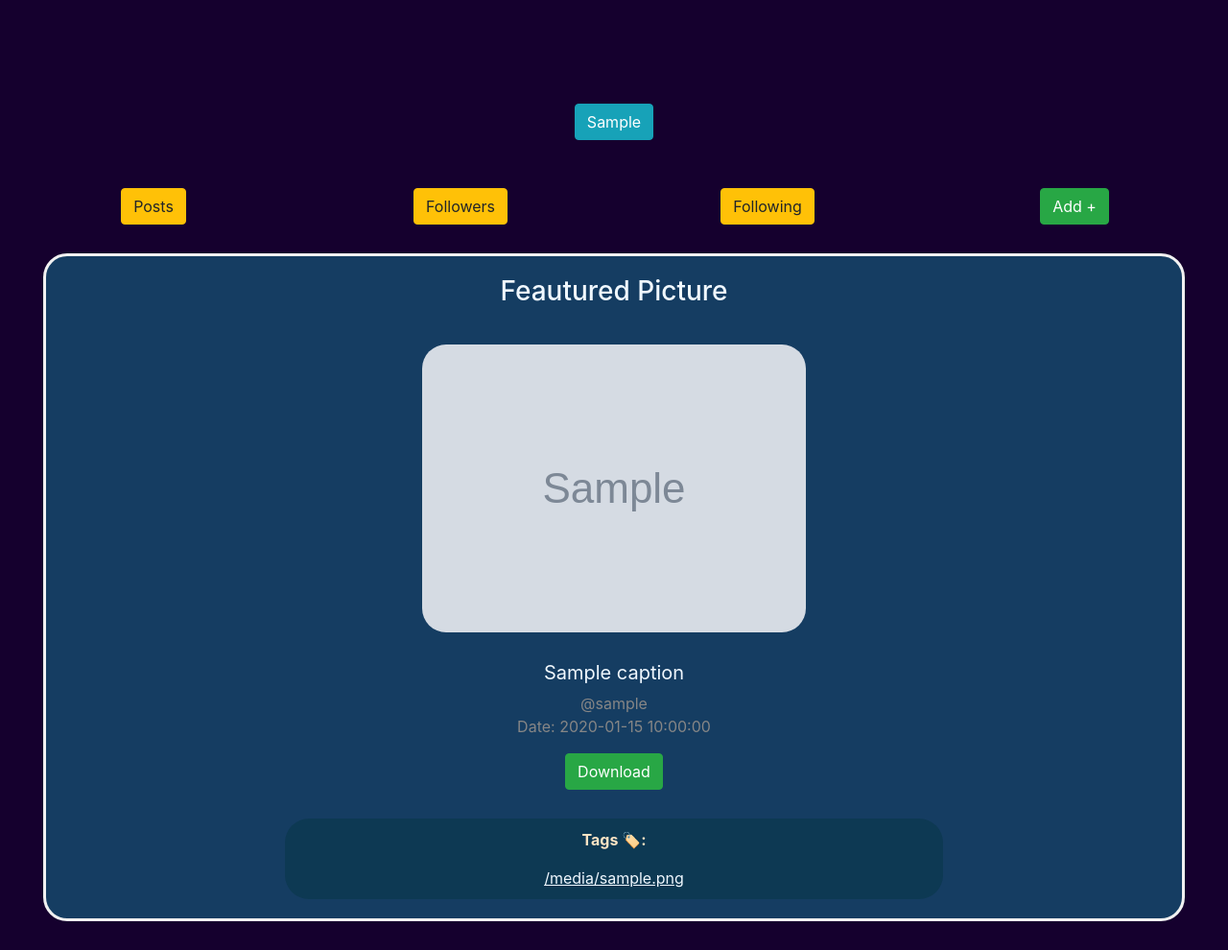
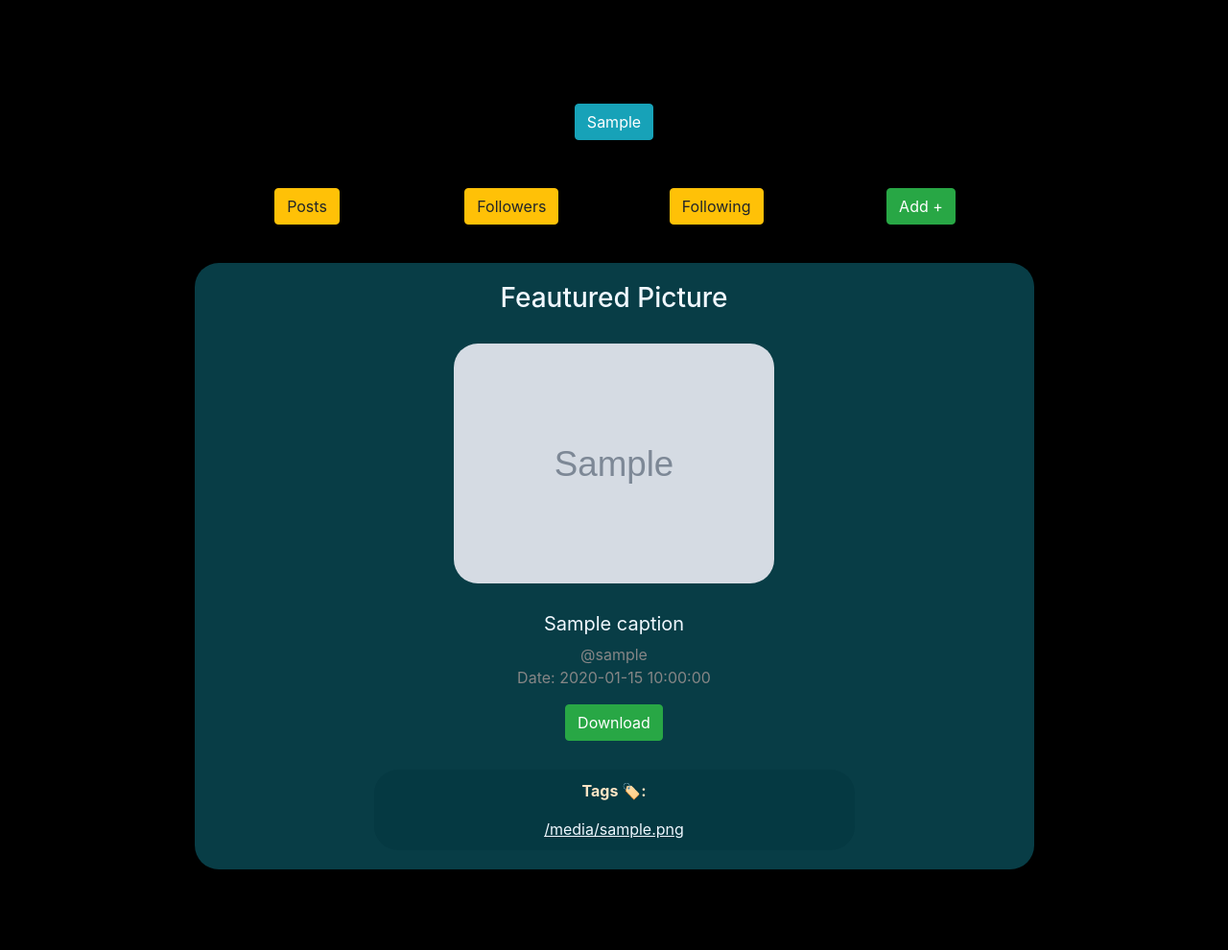
Before and after one commit to iZub1n/Z-ImgRepo, a Flask app: template templates/user_profile.html in a window 1280 px wide. Shown: the part 64-1054 px from the top of the page at 96% size. After the commit the page ends 970 px from the top, so only its background shows below. Run offline with Flask 2, Linux system fonts and the light colour scheme; the template is opened without the code that fills it: most values are stand-ins (such as "Sample title", 1, 10 or a date in 2020); grey boxes marked "Sample" are stand-in pictures; some libraries are stand-ins or nearby versions.

Commit message:
Improved UI

```diff
--- a/static/styles/basicstylesheet.css
+++ b/static/styles/basicstylesheet.css
@@ -8,20 +8,33 @@
     background-color: rgba(20, 152, 175, 0.4);
     color: white;
     font-weight: bold;
-    border: 3px solid #f1f1f1;
 
 
     z-index: 2;
     padding: 20px;
-    margin: 30px;
+    margin: 10px;
     text-align: center;
     border-radius: 25px;
     text-align: center;
-
+    height: 650px;
 }
 
 .display-img{
-    border-radius: 25px; max-width: 80%; margin-bottom: 30px; margin-top: 30px;
+    border-radius: 25px;
+    max-width: 80%;
+    max-height: 250px;
+}
+
+.display-box{
+    height: 250px;
+    margin-bottom: 10px;
+    margin-top: 30px;
+}
+
+.display-box-big{
+    max-height: 800px;
+    margin-bottom: 30px;
+    margin-top: 30px;
 }
 
 .lbl{
@@ -37,4 +50,40 @@
     border-radius: 25px;
     border-color: bisque;
     margin-top: 30px;
+    overflow: auto;
+    max-height: 200px;
 }
+
+.tag_list_large{
+    background-color: rgba(0, 52, 61, 0.4);
+    margin-left: 20%;
+    margin-right: 20%;
+    padding: 10px;
+    border-radius: 25px;
+    border-color: bisque;
+    margin-top: 30px;
+    overflow: auto;
+    max-height: 400px;
+}
+
+.bigPictureDisplay{
+       color: wheat;
+    background-color: rgb(111, 233, 196);
+    background-color: rgba(20, 152, 175, 0.4);
+    color: white;
+    font-weight: bold;
+
+
+    z-index: 2;
+    padding: 20px;
+    margin: 10px;
+    text-align: center;
+    border-radius: 25px;
+    text-align: center;
+    height: 650px;
+    text-align:center;
+    margin-left: 15%;
+    margin-right: 15%;
+    height: auto !important;
+
+}
--- a/templates/discover.html
+++ b/templates/discover.html
@@ -14,7 +14,9 @@
     {% for fimg in feed %}
     <div class="col-12 col-lg-4 col-md-6" style="text-align:center;">
         <div class='bg-text'>
-            <img class='display-img' src="{{fimg[0].imgurl}}"/>
+            <div class='display-box'>
+                <img class='display-img' src="{{fimg[0].imgurl}}"/>
+            </div>
             <h5 style="font-weight: normal;">{{fimg[0].caption}}</h5>
             <a href="{{ url_for('user_profile', user_name=fimg[0].username) }}" class="lbl">@{{fimg[0].username}}</a>
             <p class="lbl"> Date: {{fimg[0].date}}</p>
--- a/templates/feed.html
+++ b/templates/feed.html
@@ -15,7 +15,9 @@
     {% for fimg in feed %}
     <div class="col-12 col-lg-4 col-md-6" style="text-align:center;">
         <div class='bg-text'>
-            <img class='display-img' src="{{fimg[0].imgurl}}"/>
+            <div class='display-box'>
+                <img class='display-img' src="{{fimg[0].imgurl}}"/>
+            </div>
             <h5 style="font-weight: normal;">{{fimg[0].caption}}</h5>
             <a href="{{ url_for('user_profile', user_name=fimg[0].username) }}" class="lbl">@{{fimg[0].username}}</a>
             <p class="lbl"> Date: {{fimg[0].date}}</p>
--- a/templates/layout.html
+++ b/templates/layout.html
@@ -10,7 +10,7 @@
         <script src="https://cdnjs.cloudflare.com/ajax/libs/popper.js/1.14.7/umd/popper.min.js" integrity="sha384-UO2eT0CpHqdSJQ6hJty5KVphtPhzWj9WO1clHTMGa3JDZwrnQq4sF86dIHNDz0W1" crossorigin="anonymous"></script>
         <script src="https://stackpath.bootstrapcdn.com/bootstrap/4.3.1/js/bootstrap.min.js" integrity="sha384-JjSmVgyd0p3pXB1rRibZUAYoIIy6OrQ6VrjIEaFf/nJGzIxFDsf4x0xIM+B07jRM" crossorigin="anonymous"></script>
     </head>
-    <body style="background-color:rgb(21, 0, 46);">
+    <body style="background-color:black;">
         <header>
             <nav class="navbar navbar-expand-lg navbar-light bg-light" style="padding-left: 20px;">
                 <a class="navbar-brand">Z-IMGRepo</a>
--- a/templates/search.html
+++ b/templates/search.html
@@ -15,10 +15,13 @@
     {% for fimg in search_results %}
     <div class="col-12 col-lg-4 col-md-6" style="text-align:center;">
         <div class='bg-text'>
-            <img class='display-img' src="{{fimg[0].imgurl}}"/>
+            <div class='display-box'>
+                <img class='display-img' src="{{fimg[0].imgurl}}"/>
+            </div>
             <h5 style="font-weight: normal;">{{fimg[0].caption}}</h5>
             <a href="{{ url_for('user_profile', user_name=fimg[0].username) }}" class="lbl">@{{fimg[0].username}}</a>
             <p class="lbl"> Date: {{fimg[0].date}}</p>
+            <a class="btn btn-success" href="{{fimg[0].imgurl}}">Download</a>
             <div class="tag_list">
                 <p style="color: bisque;">Tags 🏷:</p>
                 {% for tag in fimg[1] %}
--- a/templates/user_profile.html
+++ b/templates/user_profile.html
@@ -18,45 +18,53 @@
     </div>
     </div>
     <div class="row">
-        <div class="col-3" style="text-align:center;">
+    <div class="col-2" style="text-align:center;">
+
+        </div>
+        <div class="col-2" style="text-align:center;">
             <form action="{{ url_for('user_feed') }}" class="form-signin" method="get">
                 <button class="btn btn-warning">Posts</button>
             </form>
         </div>
-        <div class="col-3" style="text-align:center;">
+        <div class="col-2" style="text-align:center;">
             <form action="{{ url_for('user_followers', user_name=user[1] )}}" class="form-signin" method="get">
                 <button class="btn btn-warning">Followers</button>
             </form>
         </div>
-        <div class="col-3" style="text-align:center;">
+        <div class="col-2" style="text-align:center;">
             <form action="{{ url_for('user_following', user_name=user[1] )}}" class="form-signin" method="get">
                 <button class="btn btn-warning">Following</button>
             </form>
         </div>
         {% if user[1]==session['user'] %}
-        <div class="col-3" style="text-align:center;">
+        <div class="col-2" style="text-align:center;">
             <form action="{{ url_for('add_file') }}" class="form-signin" method="get">
                 <button class="btn btn-success">Add +</button>
             </form>
         </div>
+            <div class="col-2" style="text-align:center;">
+
+        </div>
         {% endif %}
 </div>
 <div class="row">
-    <div class="col-12" style="text-align:center;">
-        <div class='bg-text'>
+    <div class="col-12" style="text-align:center; margin-top: 30px">
+        <div class='bigPictureDisplay'>
                 <h3>Feautured Picture</h3>
                 {% if fimg[0] %}
-                <img class='display-img' src="{{fimg[0].imgurl}}"/>
+               <div class='display-box-big'>
+                    <img class='display-img' src="{{fimg[0].imgurl}}"/>
+                </div>
                 <h5 style="font-weight: normal;">{{fimg[0].caption}}</h5>
                 <a href="{{ url_for('user_profile', user_name=fimg[0].username) }}" class="lbl">@{{fimg[0].username}}</a>
                 <p class="lbl"> Date: {{fimg[0].date}}</p>
                 <a class="btn btn-success" href="{{fimg[0].imgurl}}">Download</a>
-                <div class="tag_list">
+                <div class="tag_list_large">
                     <p style="color: bisque;">Tags 🏷:</p>
                     {% for tag in fimg[1] %}
                     <a href="{{ url_for('search', query=tag) }}" style="color: bisque; font-weight: lighter;"><u>{{tag}}</u></a>
+                    {% endfor %}
                 </div>
-                {% endfor %}
                 {% else %}
                     <h5>User Has No Uploads</h5>
                 {% endif %}
```
Also changed, not shown: templates/homepage.html (+6 -4 lines).
